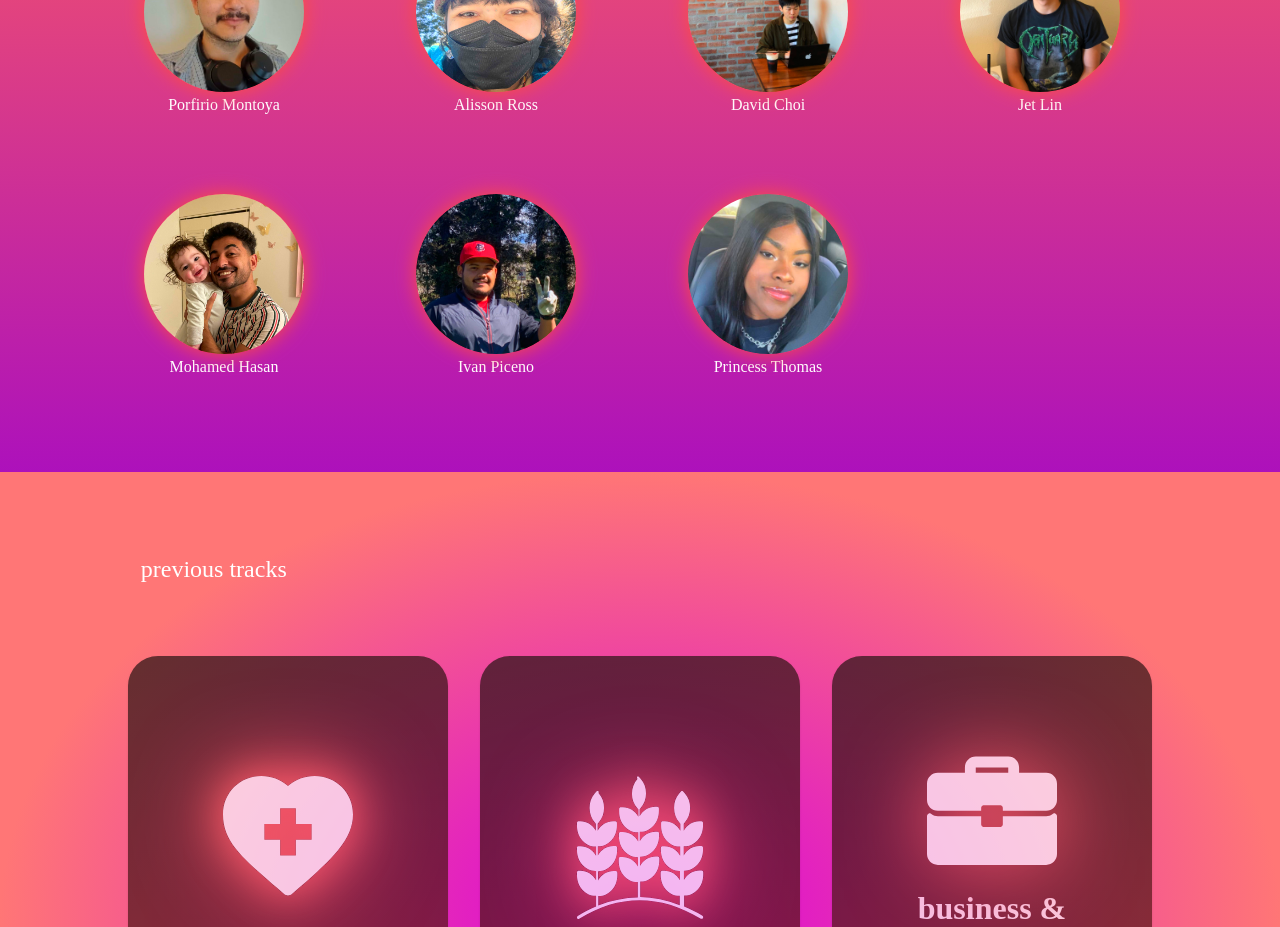
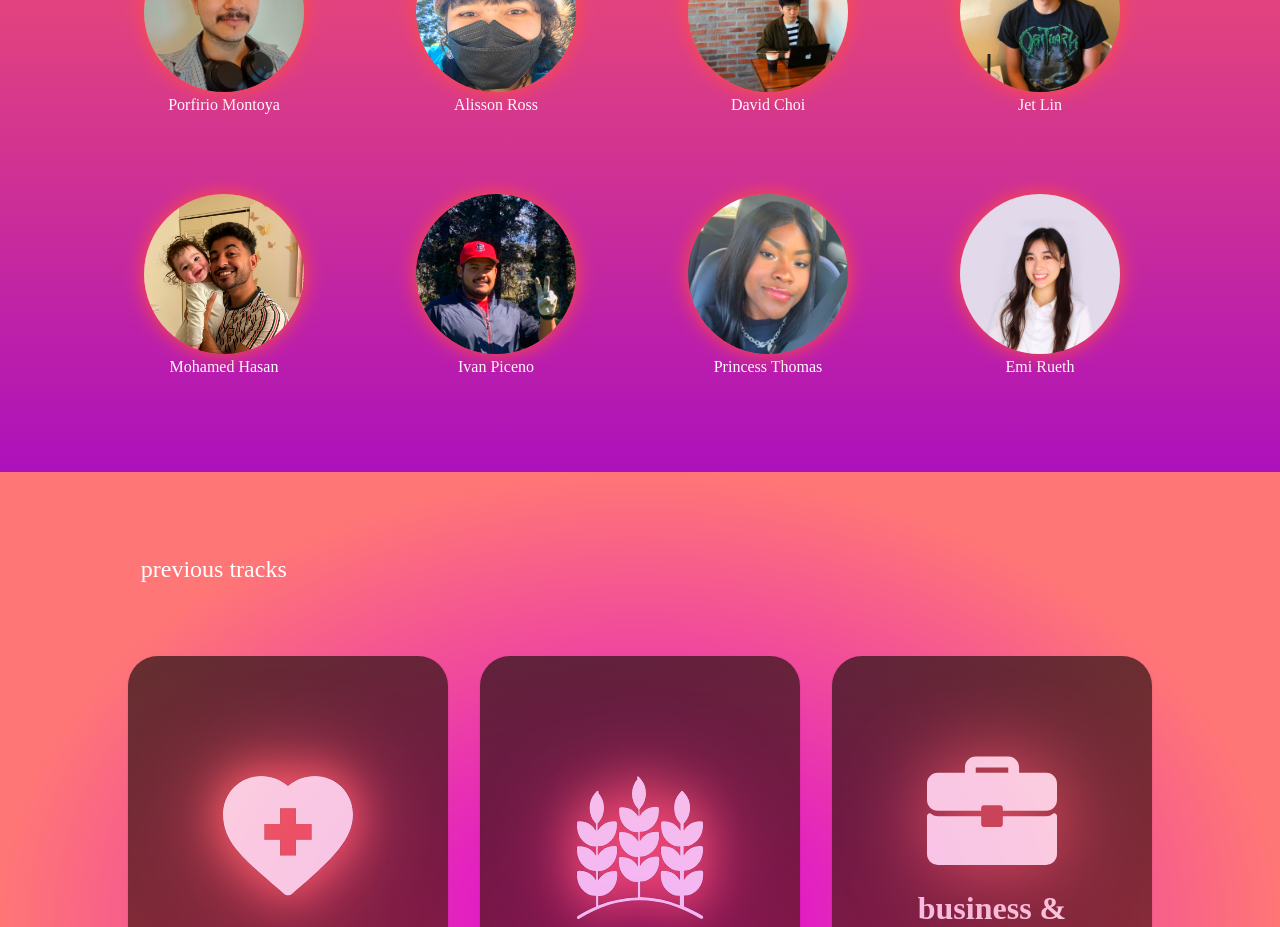
Before and after one commit to HackMerced/HackMerced-X, a React (Create React App) app: page / in a window 1280 px wide. Shown: the part 1120-2047 px from the top of the page. Built offline with nearby package versions, Linux system fonts and the light colour scheme; a web font is replaced by a local one.

Commit message:
image-resized

```diff
--- a/src/Components/Team.js
+++ b/src/Components/Team.js
@@ -6,8 +6,7 @@ import David from '../Assets/Team/david.JPEG';
 import Mo from '../Assets/Team/mo.jpeg';
 import Ivan from '../Assets/Team/ivan.jpg'
 import Princess from '../Assets/Team/princess.jpeg';
-
-
+import Emi from '../Assets/Team/emi.jpg'
 
 function Team() {
     const teamMembers = [
@@ -18,6 +17,7 @@ function Team() {
         { name: 'Mohamed Hasan', imgSrc: Mo },
         { name: 'Ivan Piceno', imgSrc: Ivan },
         { name: 'Princess Thomas', imgSrc: Princess },
+        { name: 'Emi Rueth', imgSrc: Emi }
     ]
 
     return (
```
Also changed, not shown: src/Assets/Team/emi.jpg (added).
